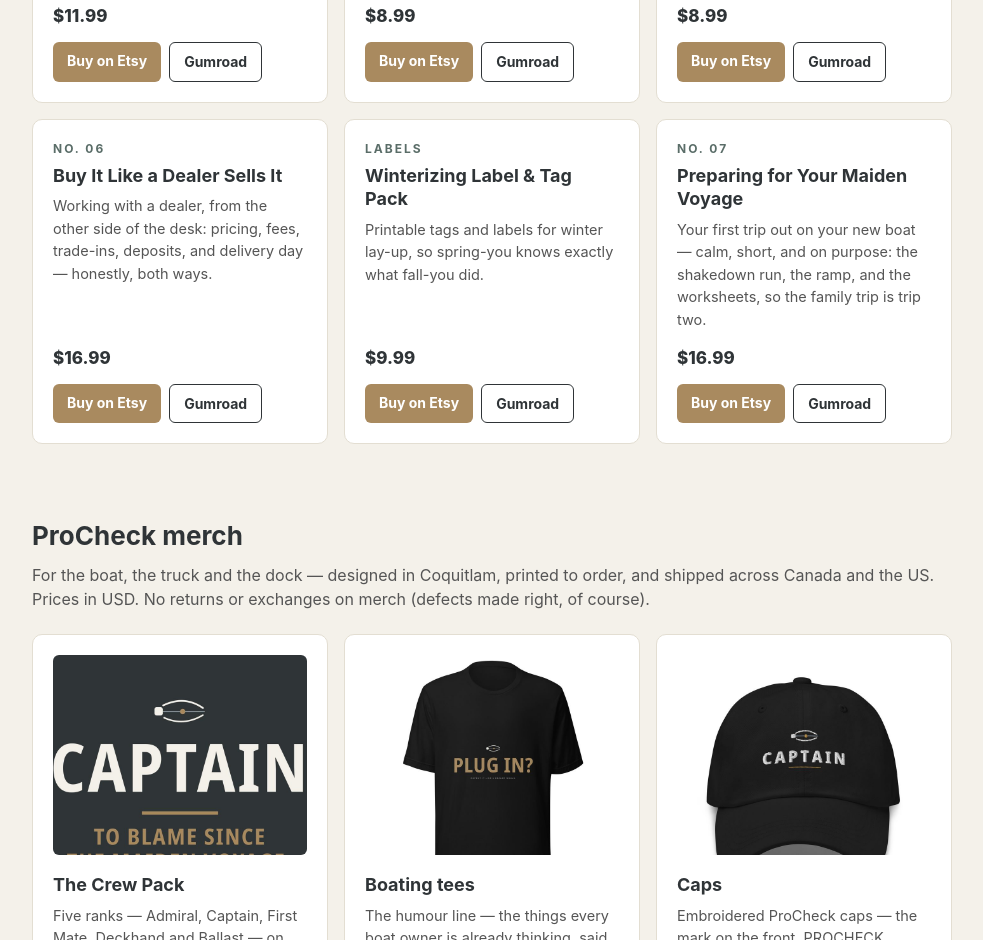
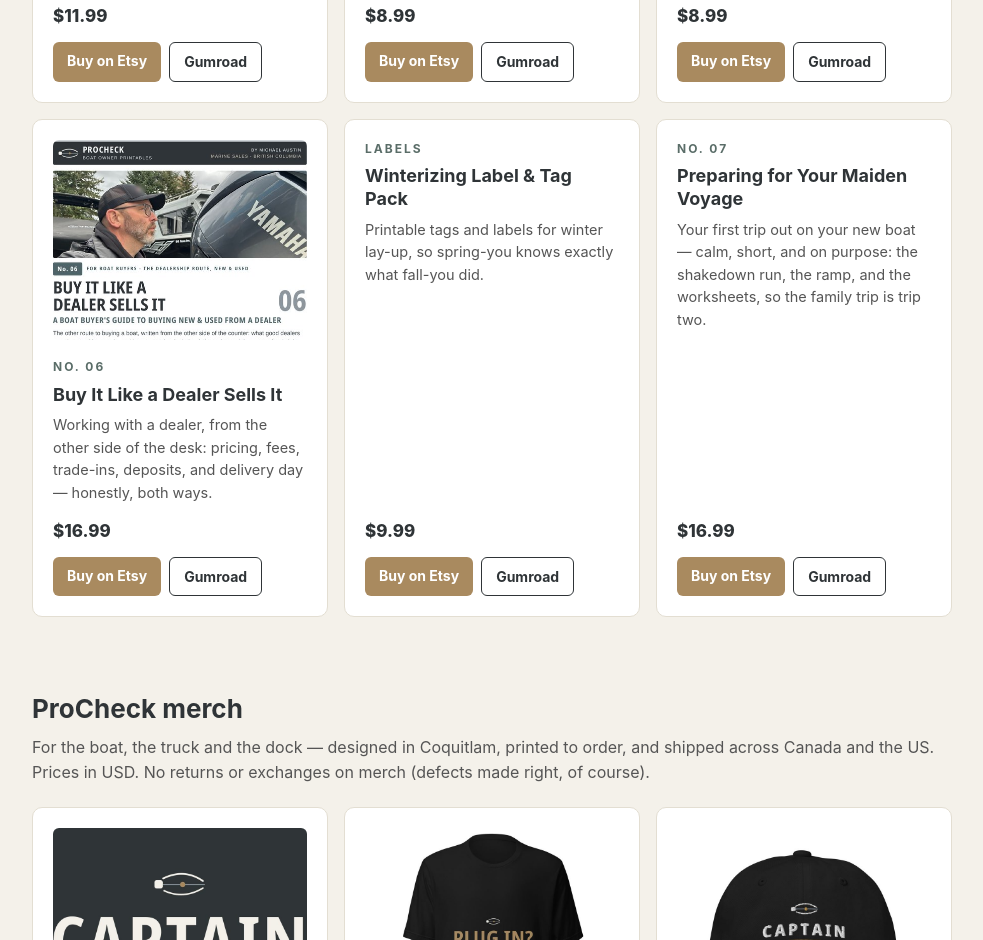
Before and after one commit to ProCheckMarine/procheckmarine.com, a plain HTML site: page index.html in a window 1280 px wide. Shown: the part 2016-2956 px from the top of the page, without its empty margins (148-1131 px from the left). Drawn offline with Linux system fonts and the light colour scheme.

Commit message:
Add missing No. 06 cover image to guides grid

```diff
--- a/index.html
+++ b/index.html
@@ -192,6 +192,7 @@
         <div class="buy-row"><a class="buy-etsy" href="https://www.etsy.com/ca/listing/4617285214">Buy on Etsy</a><a class="buy-gum" href="https://procheck.gumroad.com/l/xkqwg">Gumroad</a></div>
       </div>
       <div class="card">
+        <a href="https://www.etsy.com/ca/listing/4618312270"><img class="thumb" src="img/cover-no06.jpg" alt="Cover of Buy It Like a Dealer Sells It"></a>
         <div class="no">No. 06</div>
         <h3>Buy It Like a Dealer Sells It</h3>
         <p>Working with a dealer, from the other side of the desk: pricing, fees, trade-ins, deposits, and delivery day — honestly, both ways.</p>
```
